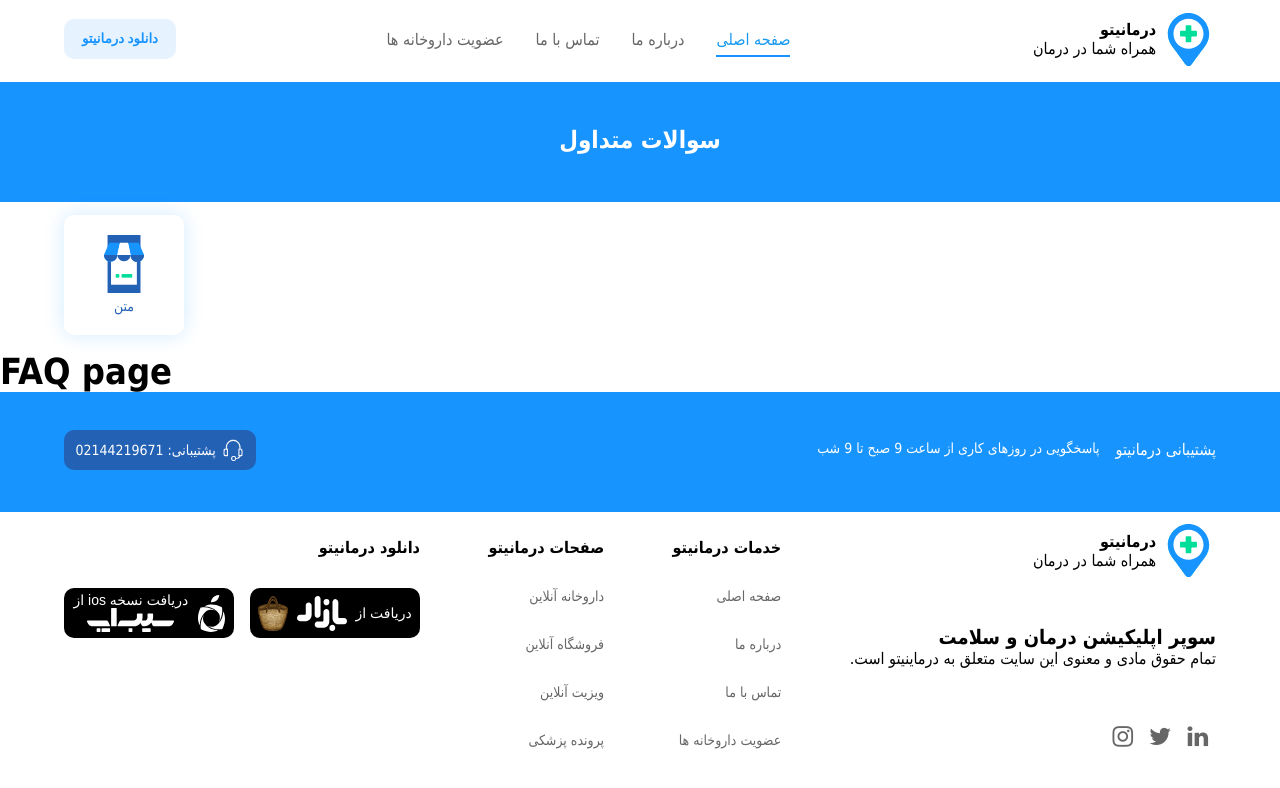
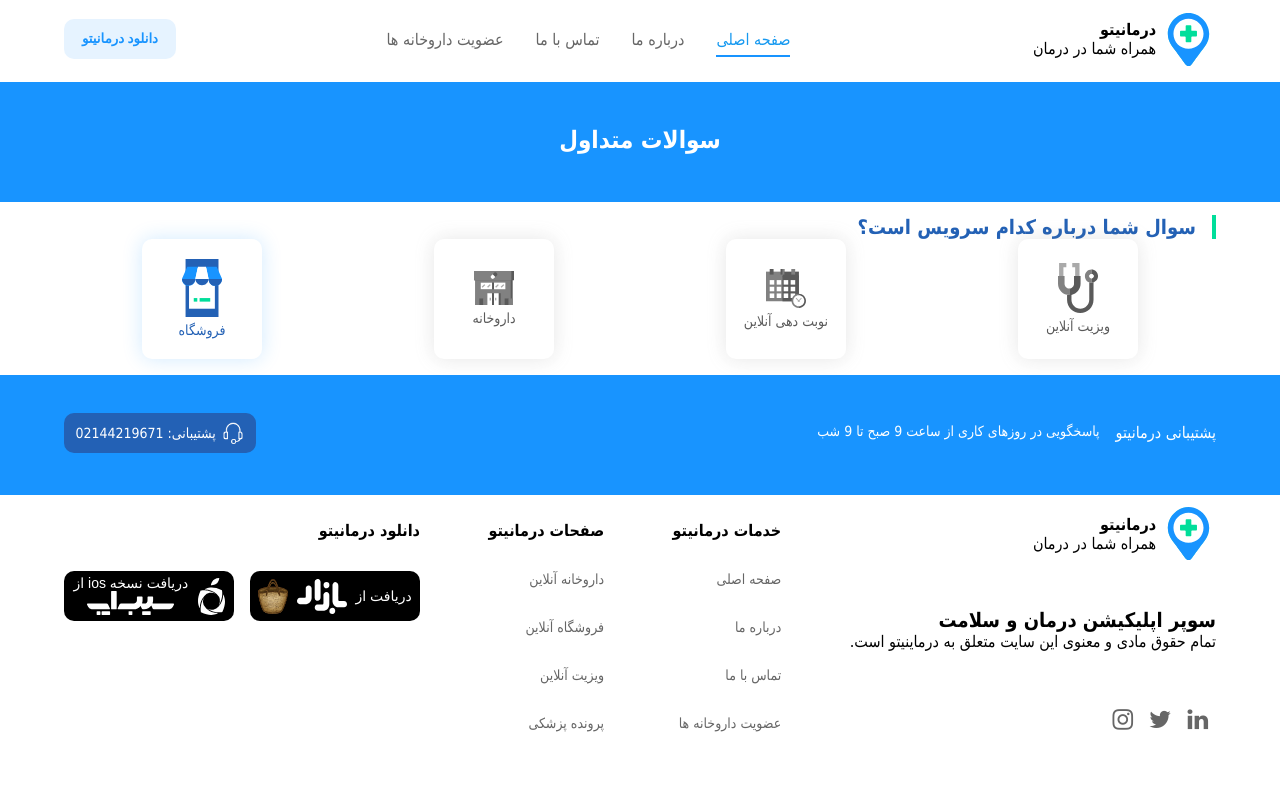
Before and after one commit to kave-me/darmanito-react, a React (Create React App) app: page /faq in a window 1280 px wide. Shown: the top 788 px of the page. Built offline with nearby package versions, Linux system fonts and the light colour scheme; a small style sheet from the web is missing.

Commit message:
add faqIconList

```diff
--- a/src/asset/sass/component/_FaqIcon.scss
+++ b/src/asset/sass/component/_FaqIcon.scss
@@ -7,6 +7,7 @@
     justify-content: center;
     align-items: center;
     border-radius: 10px;
+    filter: grayscale(100);
 
     &__img {
         width: 40px;
@@ -15,4 +16,7 @@
     &__text {
         color: $tertiary-color;
     }
+    &__active {
+        filter: grayscale(0);
+    }
 }
--- /dev/null
+++ b/src/asset/sass/component/_FaqIconList.scss
@@ -0,0 +1,8 @@
+.FaqIconListContainer {
+    display: flex;
+    justify-content: space-around;
+    gap: 1rem;
+
+
+
+}
--- a/src/asset/sass/index.css
+++ b/src/asset/sass/index.css
@@ -597,6 +597,13 @@
   border-radius: 10px;
 }
 
+.faqPageMainSection__title {
+  color: #2361B5;
+  border-right: 4px solid #00DE9A;
+  direction: rtl;
+  padding-right: 1rem;
+}
+
 .FaqIconContainer {
   -webkit-box-shadow: 0 0 20px rgba(24, 148, 255, 0.2);
           box-shadow: 0 0 20px rgba(24, 148, 255, 0.2);
@@ -616,6 +623,8 @@
       -ms-flex-align: center;
           align-items: center;
   border-radius: 10px;
+  -webkit-filter: grayscale(100);
+          filter: grayscale(100);
 }
 
 .FaqIconContainer__img {
@@ -625,6 +634,20 @@
 
 .FaqIconContainer__text {
   color: #2361B5;
+}
+
+.FaqIconContainer__active {
+  -webkit-filter: grayscale(0);
+          filter: grayscale(0);
+}
+
+.FaqIconListContainer {
+  display: -webkit-box;
+  display: -ms-flexbox;
+  display: flex;
+  -ms-flex-pack: distribute;
+      justify-content: space-around;
+  gap: 1rem;
 }
 
 * {
--- a/src/asset/sass/index.scss
+++ b/src/asset/sass/index.scss
@@ -7,7 +7,9 @@
 @import './component/BazarLogoButton';
 @import './component/SibAppLogoButton';
 @import './pages/contactUs';
+@import './pages/faq';
 @import './component/FaqIcon';
+@import './component/FaqIconList';
 
 * {
   padding: 0;
--- /dev/null
+++ b/src/asset/sass/pages/_faq.scss
@@ -0,0 +1,9 @@
+.faqPageMainSection {
+
+    &__title {
+            color: $tertiary-color;
+            border-right: 4px solid $secondary-color;
+            direction: rtl;
+            padding-right: 1rem;
+        }
+}
--- a/src/components/FaqIcon.js
+++ b/src/components/FaqIcon.js
@@ -2,7 +2,7 @@
 
 const FaqIcon = (props) => {
     return(
-        <div className="FaqIconContainer">
+        <div className={props.active ? "FaqIconContainer FaqIconContainer__active" : "FaqIconContainer" }>
             <img className="FaqIconContainer__img" src={props.img} alt="alt"/>
             <p className="FaqIconContainer__text p2">{props.text}</p>
         </div>);
--- /dev/null
+++ b/src/components/FaqIconList.js
@@ -0,0 +1,53 @@
+import React, {useState} from 'react';
+import FaqIcon from '../components/FaqIcon';
+import markerIcon from '../asset/image/market.svg';
+import pharmacyIcon from '../asset/image/pharmacy.svg';
+import scheduleIcon from '../asset/image/schedule.svg';
+import stethoscopeIcon from '../asset/image/stethoscope.svg';
+
+
+const FaqIconList = () => {
+    const [iconsStat, setIconsState] = useState(
+        [{
+            img: markerIcon,
+            text: "فروشگاه",
+            isActive: true
+        }, {
+            img: pharmacyIcon,
+            text: "داروخانه",
+            isActive: false
+        }, {
+            img: scheduleIcon,
+            text: "نوبت دهی آنلاین",
+            isActive: false
+        }, {
+            img: stethoscopeIcon,
+            text: "ویزیت آنلاین",
+            isActive: false
+        }]);
+
+    const switchActiveIcon = (index) => {
+        for (const [i, v] of iconsStat.entries()){
+            if (i === index) {
+                iconsStat.isActive=true;
+            }
+            iconsStat.isActive=false;
+        }
+        setIconsState(iconsStat);
+    }
+    return(
+        <div className="FaqIconListContainer">
+           { iconsStat.map((item, index) => {
+                return(<FaqIcon
+                    img={item.img}
+                    text={item.text}
+                    active={item.isActive}
+                    key={index}
+                    onClick={switchActiveIcon}
+                />);
+            })}
+        </div>
+    );
+}
+
+export default FaqIconList;
--- a/src/components/Map.js
+++ b/src/components/Map.js
@@ -13,7 +13,9 @@
         center: [35.699739, 51.338097],
         zoom: 13
     }}
+    className={"testClass"}
     style= {{
+
       width: '600px',
       height: '480px',
       margin: 0,
--- a/src/pages/FAQ.js
+++ b/src/pages/FAQ.js
@@ -2,8 +2,8 @@
 import TextBanner from '../components/TextBanner';
 import Footer from '../components/Footer';
 import Support from '../components/Support';
-import FaqIcon from '../components/FaqIcon';
-import markerIcon from '../asset/image/market.svg';
+import FaqIconList from '../components/FaqIconList';
+
 
 const faqItems = [
     {}]
@@ -13,15 +13,11 @@
         <div className="container">
             <TextBanner
             text="سوالات متداول"/>
-
             <div className="faqPageMainSection section">
-                <FaqIcon
-                img={markerIcon}
-                text="متن"
-                />
+                <h3 className="faqPageMainSection__title">سوال شما درباره کدام سرویس است؟</h3>
+                <FaqIconList/>
             </div>
 
-            <h1>FAQ page</h1>
             <Support/>
             <Footer/>
         </div>
```
Also changed, not shown: 1 other file (tests, documents, lock files or other folders).
